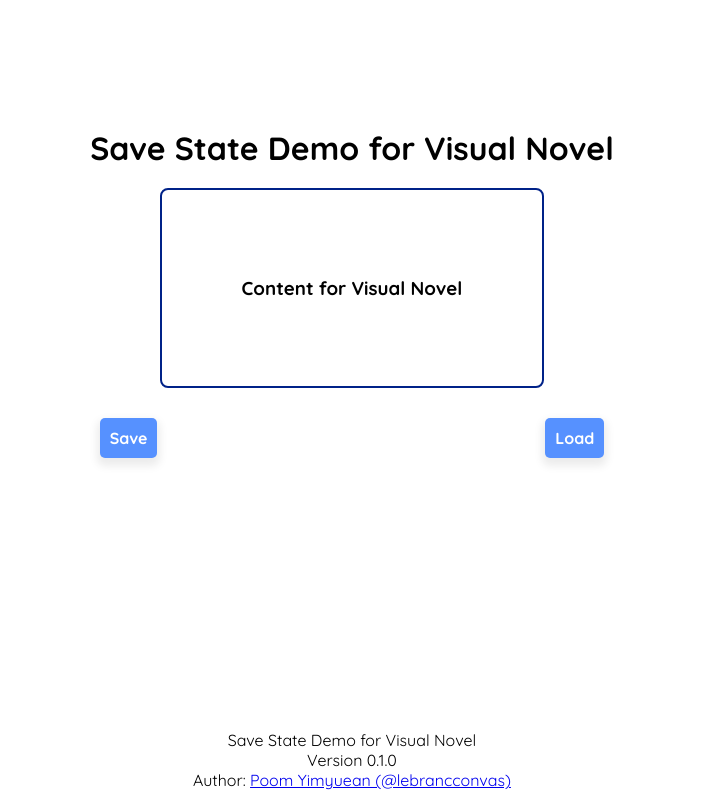
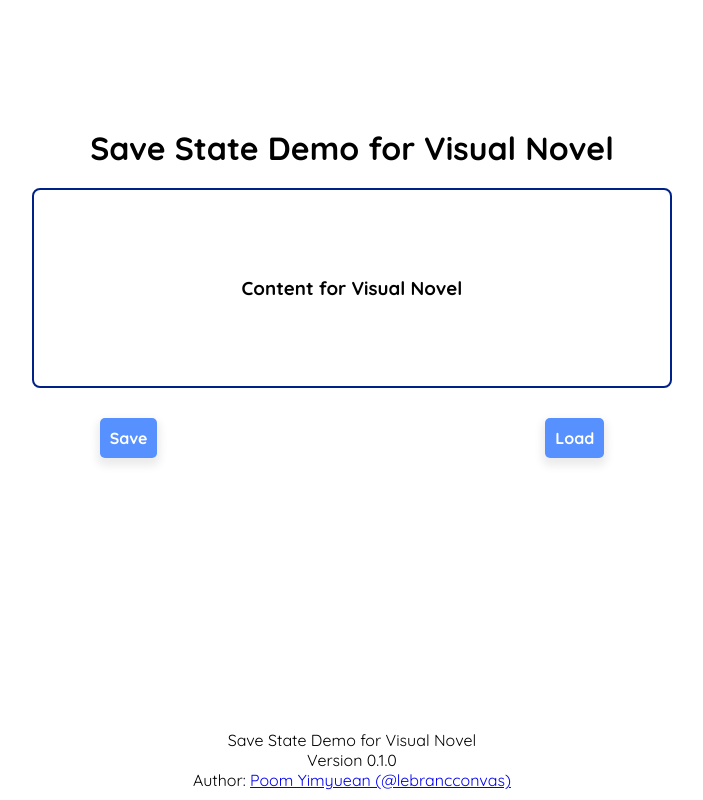
Before and after one commit to lebrancconvas/SaveState-VN-Demo, a React (Vite) app: page / in a window 1280 px wide. Shown: the whole page, without its empty margins (288-991 px from the left). Built offline with nearby package versions, Linux system fonts and the light colour scheme.

Commit message:
💄 style: update content box width.

```diff
--- a/src/App.scss
+++ b/src/App.scss
@@ -17,7 +17,7 @@ header {
   border: 2px solid #002288;
   border-radius: 8px;
   margin: 0 auto;
-  width: 30%;
+  width: 50%;
   height: 200px;
   margin-top: 20px;
   margin-bottom: 30px;
@@ -31,6 +31,7 @@ header {
   margin: 0 auto;
   animation: textTyping 2s steps(30) forwards;
   width: 50%;
+  margin: 0 10px;
 }
 
 @keyframes textTyping {
```
